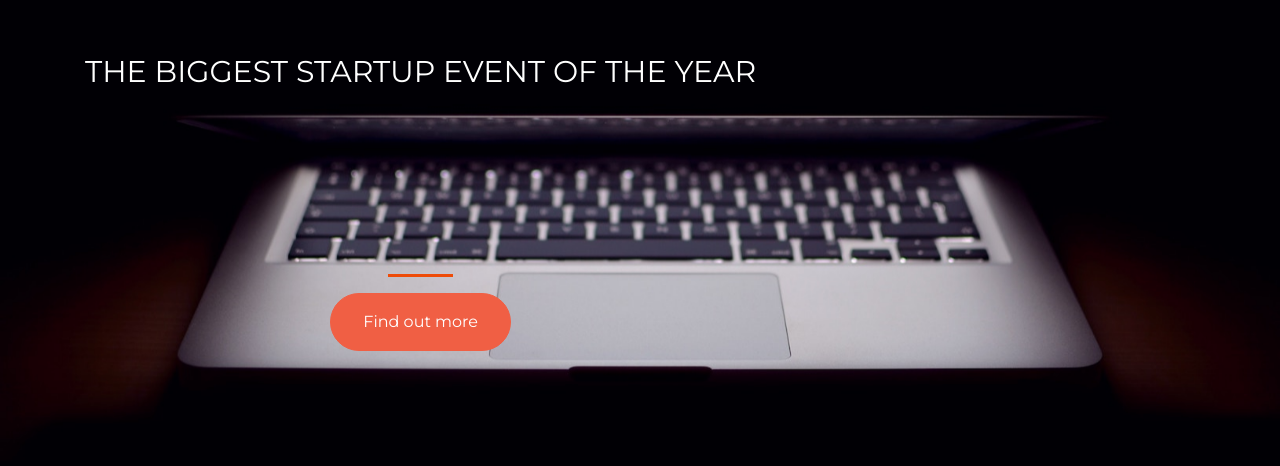
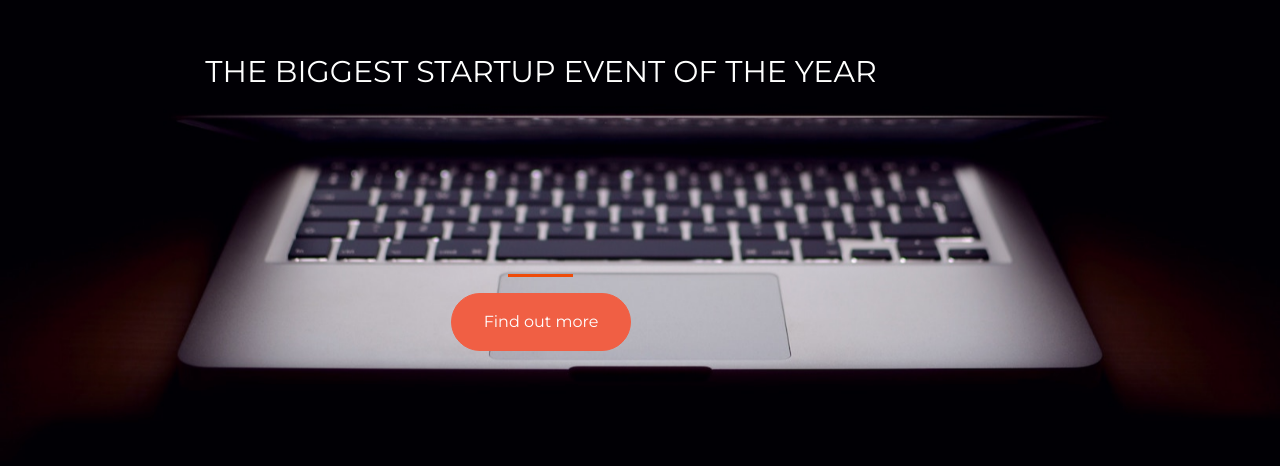
Before and after one commit to w8310378/newproject2020, a plain HTML site: page index.html in a window 1280 px wide. Shown: the part 198-664 px from the top of the page. Drawn offline with nearby package versions, Linux system fonts and the light colour scheme.

Commit message:
Update index.html

```diff
--- a/index.html
+++ b/index.html
@@ -17,12 +17,12 @@
   </head>
   <body>
     <div class="container d-flex align-items-center h-100">
-      <div class="raw">
-        <header class="text-center">
+      <div class="row">
+        <header class="text-center col-12">
          <h1 class="text-uppercase"><stong>THE biggest STARTUP EVENT OF THE YEAR</stong></h1>
         </header>
         <div class="buffer col-12"></div>
-        <section class="text-center">
+        <section class="text-center col-12">
          <hr>
          <a href="https://mailchi.mp/99a4dc0a04a1/jcst">
          <button class="btn btn-primary btn-xl">Find out more</button>
```
